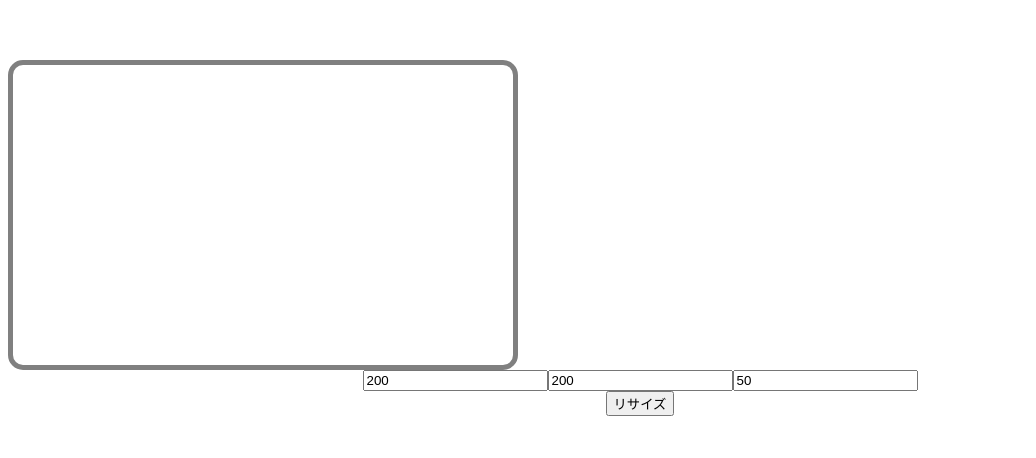
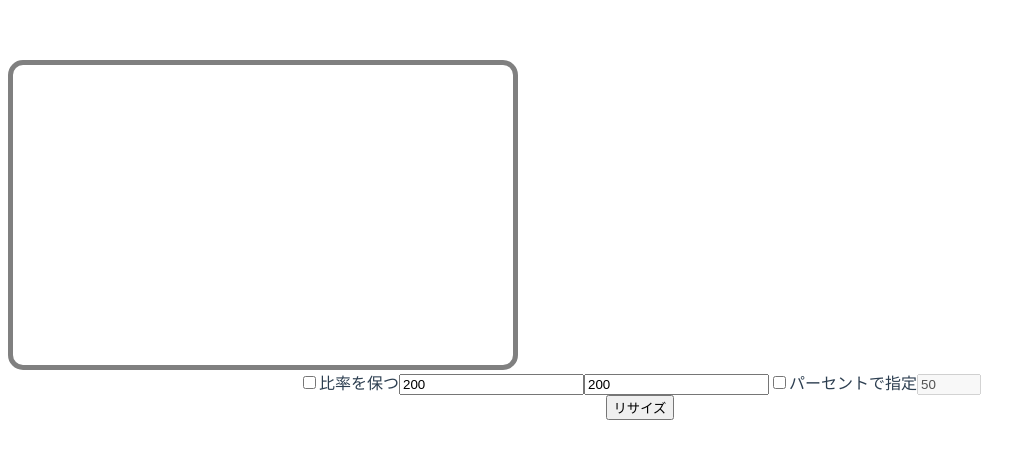
Before and after one commit to MHMami25/ImageResizeTool, a Vue app: page / in a window 1280 px wide. Shown: the top 458 px of the page, without its empty margins (0-1036 px from the left). Built offline with nearby package versions, Linux system fonts and the light colour scheme.

Commit message:
比率調整機能追加

```diff
--- a/src/components/InputValue.ts
+++ b/src/components/InputValue.ts
@@ -3,7 +3,7 @@ import {
   onErrorCaptured,
   reactive,
   ref,
-  toRefs, PropType, watch
+  toRefs, PropType, watch, onMounted
 } from "vue";
 import { Size, ImageData } from "@/common/interface/index"
 
@@ -11,7 +11,7 @@ import { Size, ImageData } from "@/common/interface/index"
 export default defineComponent({
   name: "InputValue",
   props: {
-    imagedata: Object as PropType<ImageData>,
+    imagedatavalue: Object as PropType<ImageData>,
   },
 
   setup(props, context) {
@@ -20,31 +20,86 @@ export default defineComponent({
       height: 200,
       percent: 50
     });
+    let sizeratiochecked = ref(false);
+    let percentusechecked = ref(false);
 
-    let filelength = ref(0);
+    //sizeratiocheckedがチェックされた際に実行する処理
+    const checkSizeRatioChecked = () => {
+      if (sizeratiochecked.value) {
+        size = getImageData(props.imagedatavalue, size);
+      }
+    }
 
-    const { imagedata } = toRefs(props);
+    //percentusecheckedがチェックされた際に実行する処理
+    const checkPercentuseChecked = () => {
 
-    //Body→InputValue:画像データ(imagedata)を取得
-    const getImageData = () => {
-      console.log("値反映")
-      size.width = Number(imagedata?.value?.width);
-      size.height = Number(imagedata?.value?.height);
-      filelength.value = Number(imagedata?.value?.files.getFileList().length);
+    }
+
+    //幅の入力値が変更された際に実行する処理
+    const changeInputWidthValue = () => {
+      if (sizeratiochecked.value) {
+        size = changeSizeValue(size, props.imagedatavalue, "width");
+      }
+    }
+
+    //高さの入力値が変更された際に実行する処理
+    const changeInputHeightValue = () => {
+      if (sizeratiochecked.value) {
+        size = changeSizeValue(size, props.imagedatavalue, "height");
+      }
+    }
+
+    //パーセントの入力値が変更された際に実行する処理
+    const changeInputPercentValue = () => {
+      if (percentusechecked.value) {
+        size.width = Math.round(Number(props.imagedatavalue?.width) * size.percent / 100);
+        size.height = Math.round(Number(props.imagedatavalue?.height) * size.percent / 100);
+      }
     }
 
     const doResize = () => {
       context.emit("getResizeEvent", size);
     };
 
-    watch(props, () => {
-      console.log("値反映1")
-      getImageData();
-    })
+    watch(() => props, () => {
+      size = getImageData(props.imagedatavalue, size);
+    }, { deep: true })
 
     onErrorCaptured((err, vm, info) => {
       return true;
     });
-    return { size, getImageData, filelength, doResize };
+    return { size, sizeratiochecked, percentusechecked, checkSizeRatioChecked, checkPercentuseChecked, changeInputWidthValue, changeInputHeightValue, changeInputPercentValue, doResize };
   },
 });
+
+//Body→InputValue:画像データ(imagedata)を取得
+const getImageData = (imagedatavalue: ImageData | undefined, size: Size) => {
+
+  size.width = Number(imagedatavalue?.width);
+  size.height = Number(imagedatavalue?.height);
+  size.percent = 100;
+
+  return size;
+}
+
+const changeSizeValue = (size: Size, imagedatavalue: ImageData | undefined, str: string) => {
+
+  let calcratio = 1;
+
+  if (str == "width") {
+    if (imagedatavalue?.width != 0) {
+      calcratio = Math.round(size.width / Number(imagedatavalue?.width));
+      size.height = Number(imagedatavalue?.height) * calcratio;
+    }
+
+  } else if (str == "height") {
+    if (imagedatavalue?.height != 0) {
+      calcratio = Math.round(size.height / Number(imagedatavalue?.height));
+      size.width = Number(imagedatavalue?.width) * calcratio;
+    }
+  } else {
+    throw new Error("error");
+  }
+
+  return size;
+}
--- a/src/components/InputValue.vue
+++ b/src/components/InputValue.vue
@@ -1,30 +1,54 @@
 <template>
   <div id="inputvalue">
     <div class="inputvalue-inputarea">
+      <input
+        type="checkbox"
+        class="inputvalue-checkbox"
+        id="inputvalue-sizeratio"
+        @change="checkSizeRatioChecked"
+        v-model="sizeratiochecked"
+      />
+      <label for="inputvalue-sizeratio">比率を保つ</label>
       <input
         type="number"
         min="0"
         class="inputvalue-form"
         placeholder="例： 640"
+        @change="changeInputWidthValue"
         v-model="size.width"
+        :disabled="percentusechecked"
       />
       <input
         type="number"
         min="0"
         class="inputvalue-form"
         placeholder="例： 0（自動）"
+        @change="changeInputHeightValue"
         v-model="size.height"
+        :disabled="percentusechecked"
       />
+      <input
+        type="checkbox"
+        value="1"
+        class="inputvalue-checkbox"
+        id="inputvalue-percentuse"
+        @change="checkPercentuseChecked"
+        v-model="percentusechecked"
+      />
+      <label for="inputvalue-percentuse">パーセントで指定</label>
       <input
         type="number"
         min="0"
+        max="100"
         class="inputvalue-form"
         placeholder="例：
       0（自動）"
+        @change="changeInputPercentValue"
         v-model="size.percent"
+        :disabled="!percentusechecked"
       />
     </div>
-      <button class="inputvalue-button" @click="doResize">リサイズ</button>
+    <button class="inputvalue-button" @click="doResize">リサイズ</button>
   </div>
 </template>
 
--- a/src/views/Body.ts
+++ b/src/views/Body.ts
@@ -1,4 +1,4 @@
-import { defineComponent, onErrorCaptured, reactive, ref } from "vue";
+import { defineComponent, onErrorCaptured, onMounted, reactive, ref } from "vue";
 import path from "path";
 import fs from "fs";
 import Jimp from "jimp";
@@ -28,25 +28,20 @@ export default defineComponent({
         });
 
         //Image→Body:ファイルリストを取得
-        const getFiles = async (files: FileList) => {
+        const getFiles = (files: FileList) => {
             imagedata.files.setFileList(files);
 
             //取得ファイルのサイズを取得
             let image = new Image();
             image.src = files[0].path;
-            imagedata = await getImageSize(imagedata, image);
+            image.addEventListener('load', (e) => {
+                imagedata = getImageSize(imagedata, image);
 
-            imagedata.beforeFilePath = files[0].path;
-            imagedata.afterFilePath = createReName(files[0].path);
+                imagedata.beforeFilePath = files[0].path;
+                imagedata.afterFilePath = createReName(files[0].path);
 
-            await sendImageData();
+            }, false)
         };
-
-        //Body→InputValue:画像のサイズを送信
-        const sendImageData = async() => {
-            console.log("inputvalueへ")
-            return imagedata;
-        }
 
         //
         const getResizeValue = async (size: Size) => {
@@ -54,7 +49,7 @@ export default defineComponent({
             //入力値データ
             imagedata.inputsize.width = size.width;
             imagedata.inputsize.height = size.height;
-
+            console.log("imagedata" + imagedata);
             //一時フォルダ作成
             //imagedata.tmpFilePath = makeTmpDir();
             //リサイズ処理へ
@@ -68,7 +63,7 @@ export default defineComponent({
             return true;
         });
 
-        return { imagedata, getFiles, sendImageData, getResizeValue };
+        return { imagedata, getFiles, getResizeValue };
     },
 });
 
@@ -83,7 +78,7 @@ export default defineComponent({
     return DefineValueObject.appPath + "/tmp/" + DefineValueObject.tmpFileName + ".png";
 }*/
 
-const getImageSize = async (imagedata: ImageData, image: HTMLImageElement) => {
+const getImageSize = (imagedata: ImageData, image: HTMLImageElement) => {
     imagedata.width = image.naturalWidth;
     imagedata.height = image.naturalHeight;
 
--- a/src/views/Body.vue
+++ b/src/views/Body.vue
@@ -2,7 +2,7 @@
   <div class="body">
     <ImageField @getFileEvent="getFiles"></ImageField>
     <InputValue
-      :imagedata="sendImageData"
+      :imagedatavalue="imagedata"
       @getResizeEvent="getResizeValue"
     ></InputValue>
   </div>
```
Also changed, not shown: package.json (+7 -0 lines), src/background.ts (+11 -2 lines), 1 other file (tests, documents, lock files or other folders).
